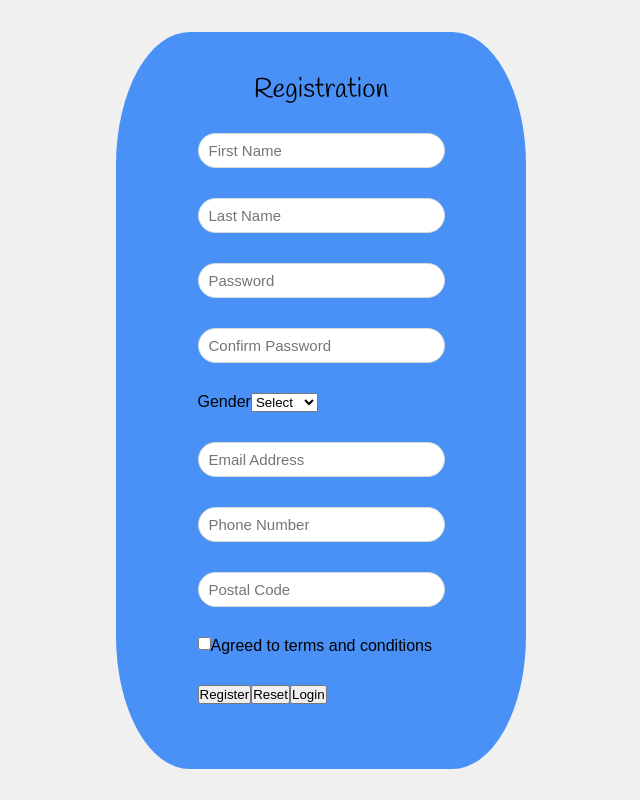
After one commit to NicolasAndresCalvo/grupo_3_cdlp, a Node server app: template views/register.html in a window 1280 px wide. The commit adds this page. Shown: the whole page, without its empty margins (319-959 px from the left). Run offline with Node 20, Linux system fonts and the light colour scheme; the template is opened without the code that fills it, so the values that code supplies are empty.

Commit message:
update mateo

```diff
--- a/public/css/styles.css
+++ b/public/css/styles.css
@@ -50,3 +50,135 @@ header {
     border-radius: 30px;
     font-size: 2vh;
 }
+
+/* GENERAL */
+
+.html-login{
+    height: 99%;
+    font-family: 'Handlee', cursive;
+
+}
+
+.bodylogin{
+    margin: 0;
+    padding: 0;
+    background-color: #f0f0f0;
+
+    display: flex;
+    flex-direction: row;
+    flex-wrap: wrap;
+    justify-content: center;
+    align-items: center;
+}
+
+/* SINGIN */
+
+.box{
+    width: 300px;
+    padding: 40px;
+    background-color: #4A91F7;
+    text-align: center;
+    border-radius: 18%;
+    border: 1px rgb(100, 224, 255);
+
+}
+
+.title{
+    text-transform: uppercase;
+    font-weight: 500;
+}
+
+.box input[type="text"],
+.box input[type="password"],
+.box button[type="submit"],
+.box button[type="reset"]{
+    border: 0;
+    background: none;
+    display: block;
+    margin: 20px auto;
+    padding: 14px 10px;
+    text-align: center;
+    border: 2px solid rgb(107, 190, 245);
+    width: 200px;
+    outline: none;
+    color: black;
+    border-radius: 22px;
+    transition: 360ms;
+    font-family: 'arial', cursive;
+    font-size: 14;
+}
+
+.box input[type="text"]:focus,
+.box input[type="password"]:focus{
+    width: 280px;
+    border-color:white;
+}
+
+.box button[type="submit"],
+.box button[type="reset"]{
+    border: 0;
+    background: rgb(107, 190, 245);
+    cursor: pointer;
+}
+
+.box button[type="submit"]:hover,
+.box button[type="reset"]:hover{
+    transition: 1111ms;
+    background: none;
+}
+
+/* REGISTER */
+
+.bodyregister{
+    margin: 0;
+    padding: 0;
+    background-color: #f0f0f0;
+
+    display: flex;
+    flex-direction: row;
+    flex-wrap: wrap;
+    justify-content: center;
+    align-items: center;
+}
+
+.cajaregister{
+    width: 410px;
+    padding: 40px;
+    background-color: #4A91F7;
+    text-align: center;
+    border-radius: 18%;
+    border: 1px rgb(100, 224, 255);
+}
+
+.titulo{
+    font-size: 27px;
+}
+
+.cajaregister .formulario .inputbox .input{
+width: 100%;
+outline: none;
+border: 1px solid #d5dbd9;
+font-size: 15px;
+padding: 8px 10px;
+border-radius: 22px;
+transition: all 0.3s ease;
+}
+
+
+.bodyregister .cajaregister .formulario .inputbox,
+.todosbotones{
+border: 0;
+background: none;
+display: flex;
+margin: 20px auto;
+padding: 5px 3px;
+text-align: center;
+border: 1px;
+width: 253px;
+outline: none;
+color: black;
+border-radius: 22px;
+transition: 360ms;
+font-family: 'arial', cursive;
+font-size: 16;
+}
--- /dev/null
+++ b/views/register.html
@@ -0,0 +1,70 @@
+<html lang="en" class="html-register">
+<head>
+  <meta charset="UTF-8">
+  <meta http-equiv="X-UA-Compatible" content="IE=edge">
+  <meta name="viewport" content="width=device-width, initial-scale=1.0">
+  <LINK REL=StyleSheet HREF="styles.css" TYPE="text/css" MEDIA=screen>
+  <link rel="preconnect" href="https://fonts.googleapis.com">
+  <link rel="preconnect" href="https://fonts.gstatic.com" crossorigin>
+  <link href="https://fonts.googleapis.com/css2?family=Handlee&display=swap" rel="stylesheet">
+  <title>CleanFy Login</title>
+</head>
+<body class="bodyregister">
+    <div class="cajaregister">
+        <div class="titulo">
+          Registration
+        </div>
+        <div class="formulario">
+           <div class="inputBox">
+              <input type="text" class="input" placeholder="First Name">
+           </div>
+            <div class="inputBox">
+              <input type="text" class="input" placeholder="Last Name">
+           </div>
+           <div class="inputBox">
+              <input type="password" class="input" placeholder="Password">
+           </div>
+          <div class="inputBox">
+              <input type="password" class="input" placeholder="Confirm Password">
+           </div>
+            <div class="inputBox">
+              <label>Gender</label>
+              <div class="custom_select">
+                <select>
+                  <option value="">Select</option>
+                  <option value="male">Male</option>
+                  <option value="female">Female</option>
+                </select>
+              </div>
+           </div>
+            <div class="inputBox">
+              <input type="text" class="input" placeholder="Email Address">
+           </div>
+          <div class="inputBox">
+
+              <input type="text" class="input" placeholder="Phone Number">
+           </div>
+          <div class="inputBox">
+              <input type="text" class="input" placeholder="Postal Code">
+           </div>
+          <div class="inputBox terms">
+              <label class="check">
+                <input type="checkbox">
+                <span class="checkmark"></span>
+              </label>
+              <p>Agreed to terms and conditions</p>
+           </div>
+          <div class="todosbotones">
+            <button type="submit">Register</button>
+            <button type="reset">Reset</button>
+            <button type="button">Login</button>
+          </div>
+        </div>
+    </div>
+</body>
+<main>
+</main>
+<body>
+
+</body>
+</html>
```
Also changed, not shown: views/singin.html (added, +30 -0 lines).
